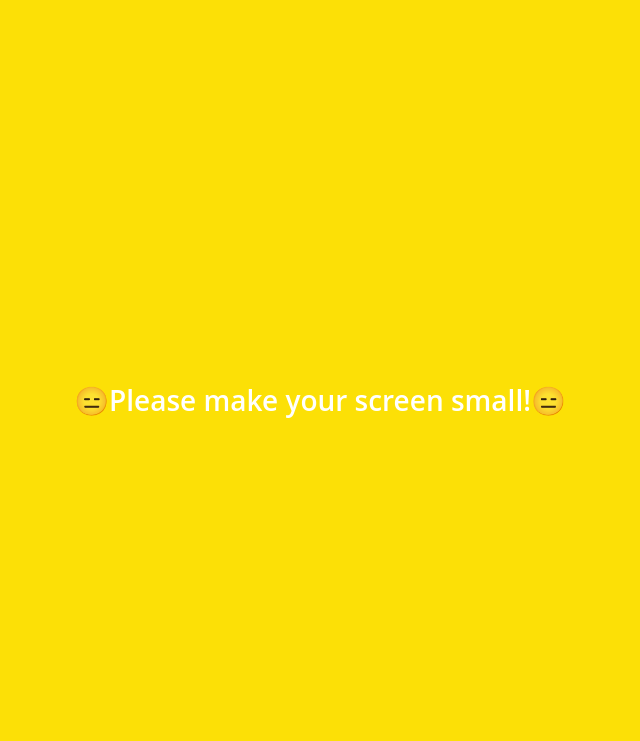
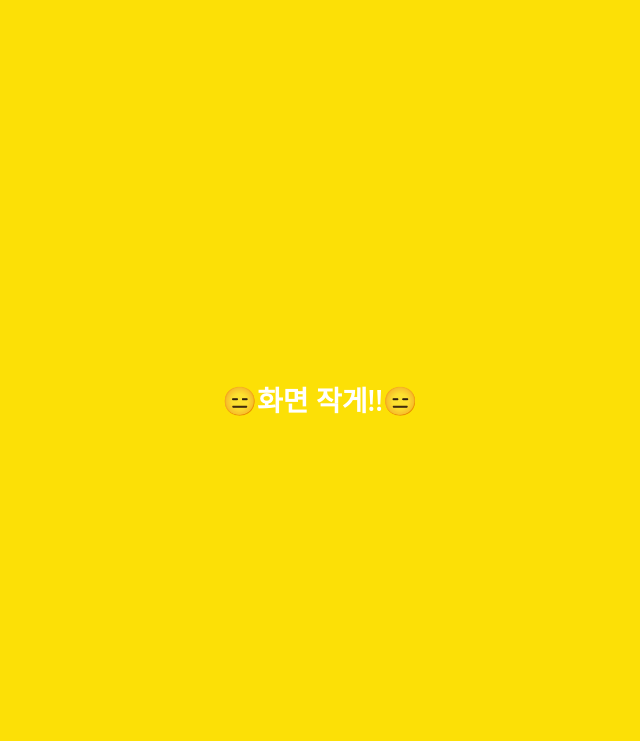
Before and after one commit to ogwi55/kakao-clone-v2, a plain HTML site: page chat.html in a window 1280 px wide. Shown: the top 741 px of the page, without its empty margins (320-960 px from the left). Drawn offline with Linux system fonts and the light colour scheme.

Commit message:
screen sm

```diff
--- a/chat.html
+++ b/chat.html
@@ -104,7 +104,7 @@
         </div>
     </div>
     <div class="bigScreen">
-      <span class="bigScreen__text">😑Please make your screen small!😑</span>
+      <span class="bigScreen__text">😑화면 작게!!😑</span>
     </div>
   </body>
 </html>
```
Also changed, not shown: find.html (+1 -1 lines), friends.html (+1 -1 lines), index.html (+1 -1 lines), more.html (+1 -1 lines), settings.html (+1 -1 lines).
